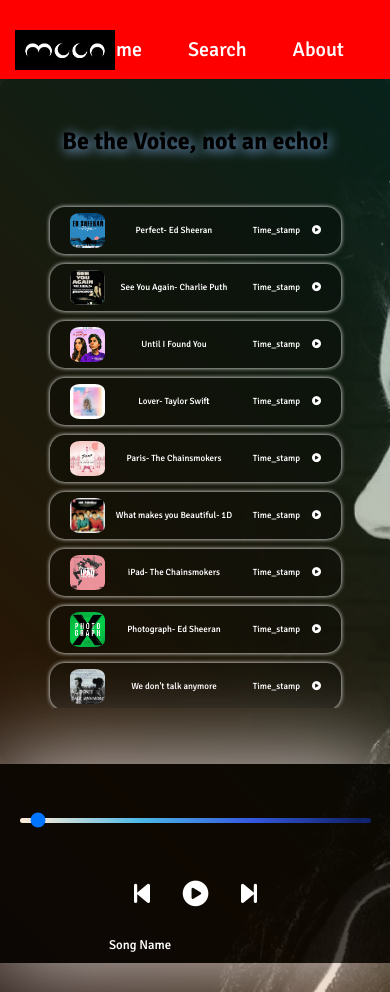
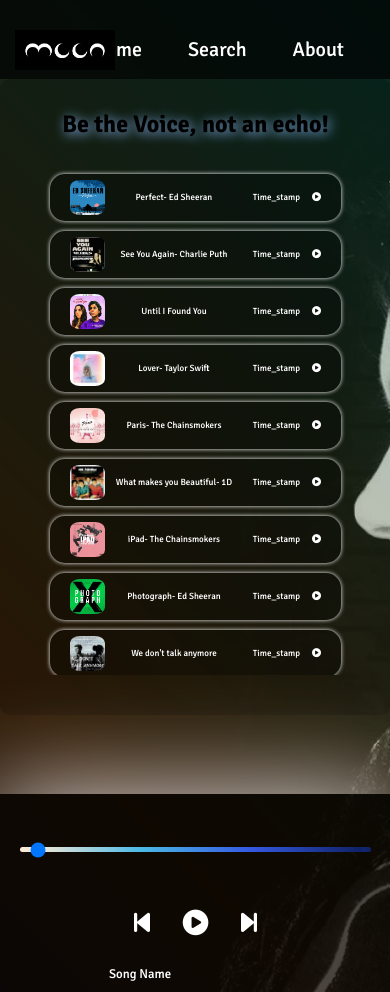
Before and after one commit to moonfraction/Moonsic, a PHP site: page / in a window 390 px wide. Run offline with PHP 8.4, Linux system fonts and the light colour scheme; some libraries are stand-ins or nearby versions.

Commit message:
Update style.css
for very small screen devices

```diff
--- a/style.css
+++ b/style.css
@@ -349,12 +349,13 @@
 
 @media only screen and (max-width: 650px) {
     nav{
-        background-color: red;
+        /* background-color: red; */
         height: 8vh;
     }
     .container {
         width: 90%;
         margin: auto;
+        height: 60vh;
     }
     .container h1 {
         font-size: 1.5rem;
@@ -371,6 +372,9 @@
 
     .bottom {
         height: 20vh;
+        position: absolute;
+        bottom: 0;
+        width: 100%;
     }
 
     .bottom .icons {
```
